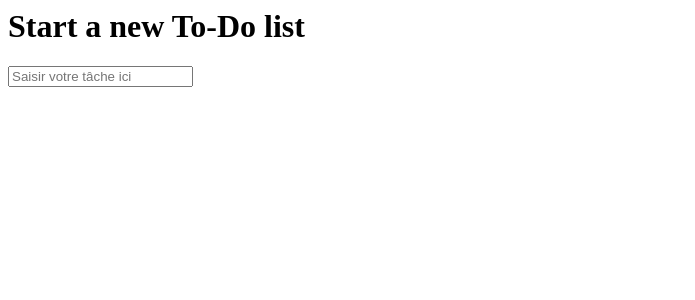
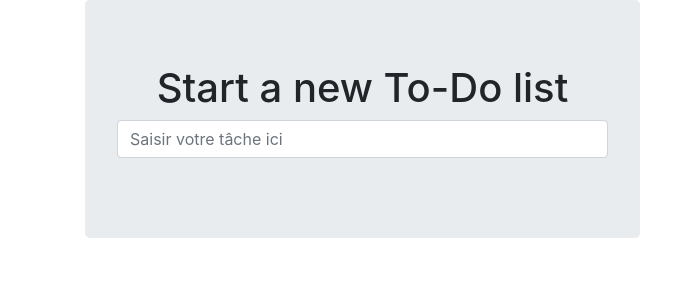
Before and after one commit to donnerc/tdd, a Django app: page / in a window 1280 px wide. Shown: the top 300 px of the page, without its empty margins (0-695 px from the left). Run offline with Django 3.2, Linux system fonts and the light colour scheme; some libraries are stand-ins or nearby versions.

Commit message:
fixed bug in template base.html

```diff
--- a/lists/templates/base.html
+++ b/lists/templates/base.html
@@ -1,14 +1,33 @@
 <html>
     <head>
         <title>To-Do lists</title>
+        <meta charset="utf-8">
+        <meta http-equiv="X-UA-Compatible" content="IE=edge">
+        <meta name="viewport" content="width=device-width, initial-scale=1">
+        <title>Bootstrap 101 Template</title>
+
+        <!-- Bootstrap -->
+        <link href="/static/bootstrap/css/bootstrap.min.css" rel="stylesheet">
     </head>
     <body>
+
+
+        <div class="container">
+            <div class="col-md-6 col-md-offset-3 jumbotron">
+                <div class="text-center">
                 <h1>{% block header_text %}{% endblock %}</h1>
                 <form action="{% block form_action %}{% endblock %}" method="post">
-            <input id="id_new_item" type="text" name="item_text" placeholder="Saisir votre tâche ici" />
+                        <input id="id_new_item" class="form-control input-lg"type="text" name="item_text" placeholder="Saisir votre tâche ici" />
                         {% csrf_token %}
                     </form>
+                </div>
+            </div>
+        </div>
+
+  <div class="col-md-6 col-md-offset-3">
     {% block table %}
     {% endblock %}
+  </div>
+
     </body>
 </html>
```
Lines whose indentation alone changed are shown as unchanged.
